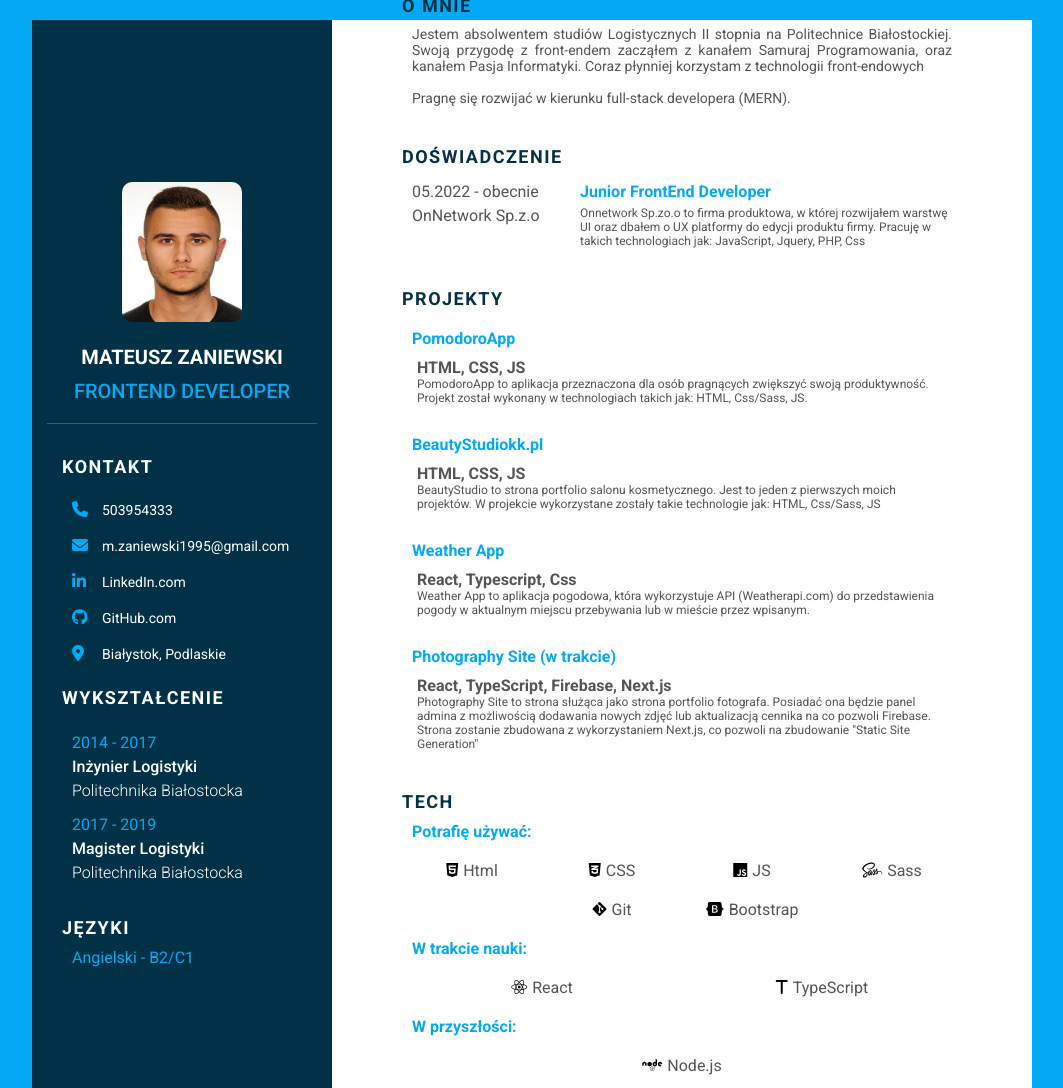
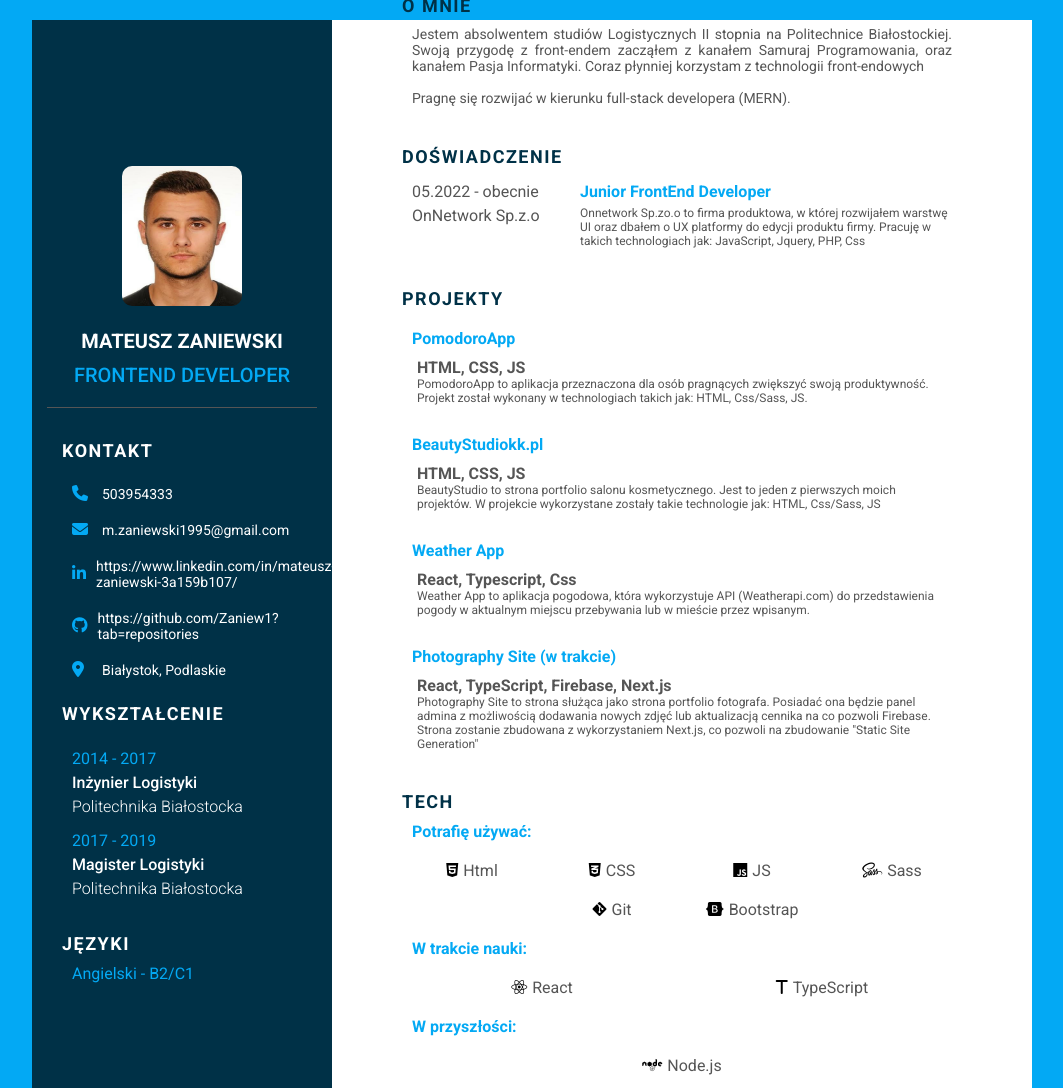
Before and after one commit to Zaniew1/Mateusz-Zaniewski-CV, a plain HTML site: page index.html in a window 1280 px wide. Shown: the top 1088 px of the page, without its empty margins (108-1171 px from the left). Drawn offline with Linux system fonts and the light colour scheme.

Commit message:
Update index.html

```diff
--- a/index.html
+++ b/index.html
@@ -45,13 +45,13 @@
                         <div class="contact__icon">
                             <i class="icon fa-brands fa-linkedin-in"></i>
                         </div>
-                        <div class="contact__text"><a class="contact__link" href="https://www.linkedin.com/in/mateusz-zaniewski-3a159b107/" target=" _blank">LinkedIn.com</a></div>
+                        <div class="contact__text"><a class="contact__link" href="https://www.linkedin.com/in/mateusz-zaniewski-3a159b107/" target=" _blank">https://www.linkedin.com/in/mateusz-zaniewski-3a159b107/</a></div>
                     </li>
                     <li class="contact__info">
                         <div class="contact__icon">
                             <i class="icon fa-brands fa-github"></i>
                         </div>
-                        <div class="contact__text"><a class="contact__link" href="https://github.com/Zaniew1?tab=repositories" target=" _blank">GitHub.com</a></div>
+                        <div class="contact__text"><a class="contact__link" href="https://github.com/Zaniew1?tab=repositories" target=" _blank">https://github.com/Zaniew1?tab=repositories</a></div>
                     </li>
 
                     <li class="contact__info">
```
